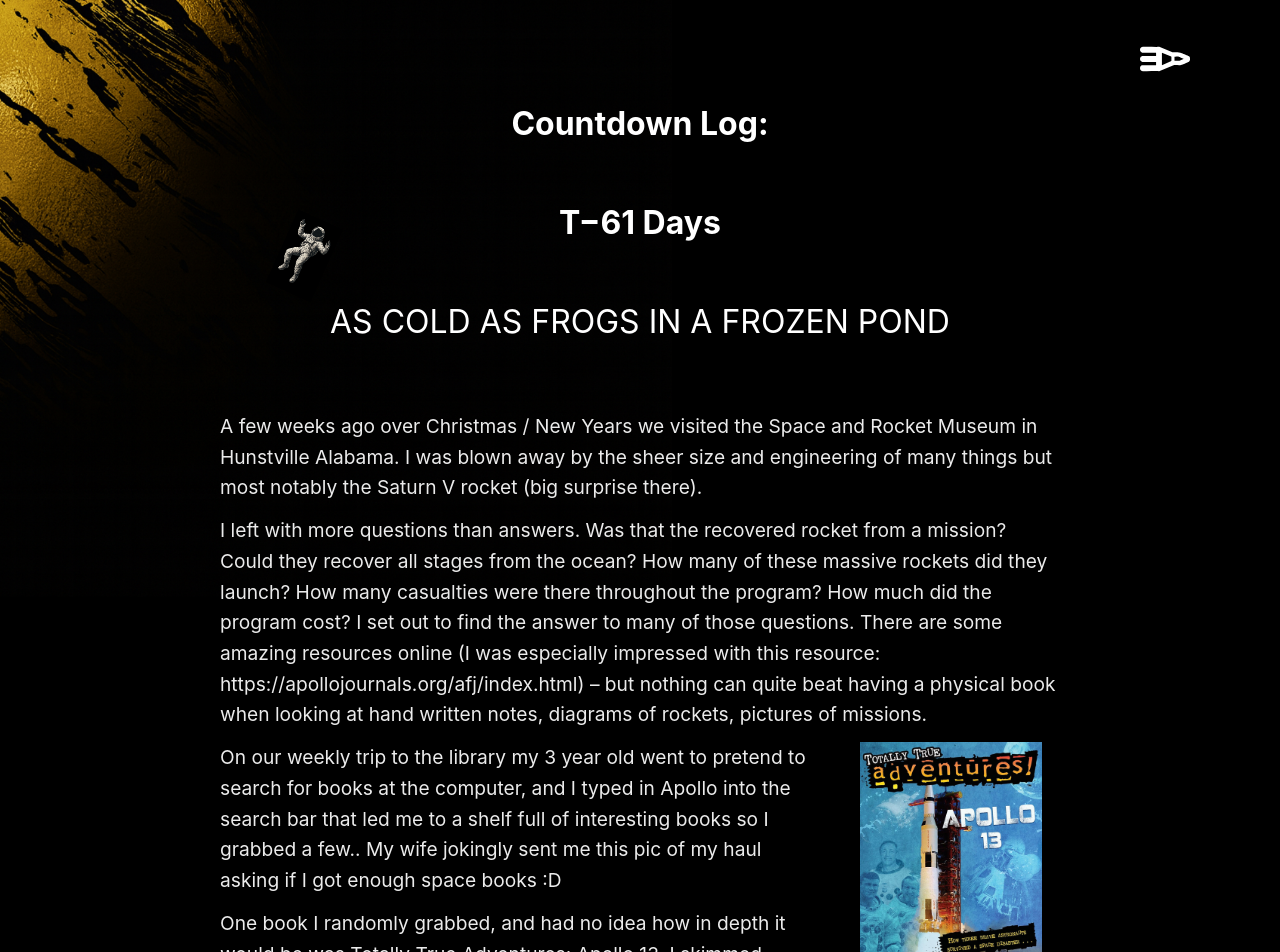
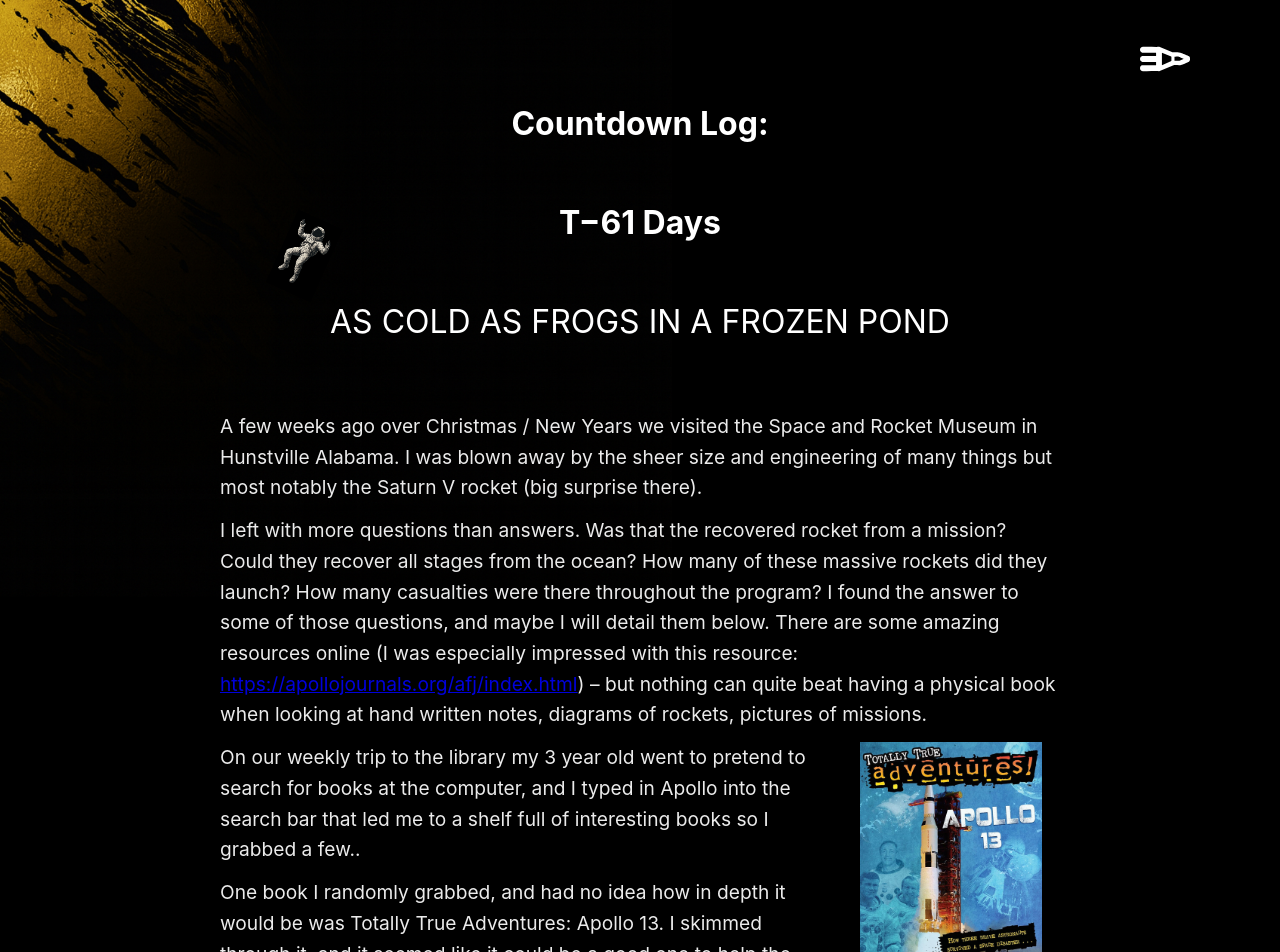
Before and after one commit to mogulermike/ProjectHailMary, a React (Vite) app: page /logentry in a window 1280 px wide. Shown: the top 952 px of the page. Built offline with nearby package versions, Linux system fonts and the light colour scheme.

Commit message:
log revision

```diff
--- a/src/pages/LogentryPage.jsx
+++ b/src/pages/LogentryPage.jsx
@@ -108,12 +108,18 @@ export default function LogentryPage() {
           I left with more questions than answers. Was that the recovered rocket
           from a mission? Could they recover all stages from the ocean? How many
           of these massive rockets did they launch? How many casualties were
-          there throughout the program? How much did the program cost? I set out
-          to find the answer to many of those questions. There are some amazing
-          resources online (I was especially impressed with this resource:
-          https://apollojournals.org/afj/index.html) – but nothing can quite
-          beat having a physical book when looking at hand written notes,
-          diagrams of rockets, pictures of missions.
+          there throughout the program? I found the answer to some of those
+          questions, and maybe I will detail them below. There are some amazing
+          resources online (I was especially impressed with this resource:{' '}
+          <a
+            href='https://apollojournals.org/afj/index.html'
+            target='_blank'
+            rel='noopener noreferrer'
+          >
+            https://apollojournals.org/afj/index.html
+          </a>
+          ) – but nothing can quite beat having a physical book when looking at
+          hand written notes, diagrams of rockets, pictures of missions.
         </Paragraph>
 
         <div
@@ -129,8 +135,7 @@ export default function LogentryPage() {
               On our weekly trip to the library my 3 year old went to pretend to
               search for books at the computer, and I typed in Apollo into the
               search bar that led me to a shelf full of interesting books so I
-              grabbed a few.. My wife jokingly sent me this pic of my haul
-              asking if I got enough space books :D
+              grabbed a few..
             </Paragraph>
 
             <Paragraph>
```
